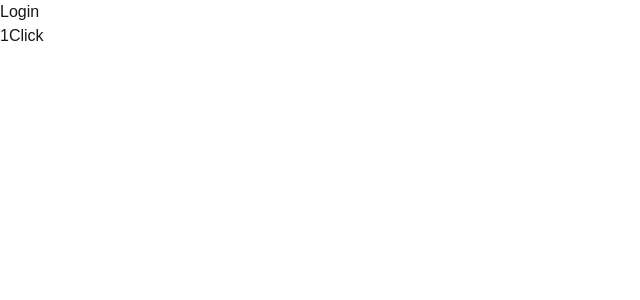
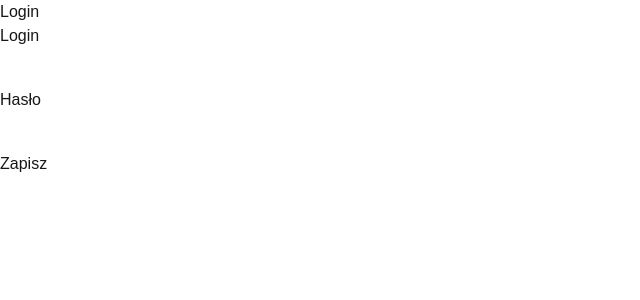
Before and after one commit to NorbertSkulski/skyservice, a Next.js app: page /login in a window 1280 px wide. Shown: the top 300 px of the page, without its empty margins (0-640 px from the left). Built offline with nearby package versions, Linux system fonts and the light colour scheme.

Commit message:
add tanstacquery

```diff
--- a/package.json
+++ b/package.json
@@ -20,7 +20,8 @@
     "next-auth": "^5.0.0-beta.31",
     "pg": "^8.22.0",
     "react": "19.2.4",
-    "react-dom": "19.2.4"
+    "react-dom": "19.2.4",
+    "react-hook-form": "^7.80.0"
   },
   "devDependencies": {
     "@tailwindcss/postcss": "^4",
--- a/src/app/actions/clientActions/user/userActions.ts
+++ b/src/app/actions/clientActions/user/userActions.ts
@@ -2,10 +2,15 @@
 
 import { User } from "@/generated/prisma/client"
 import { useAppMutation } from "../utils/globalQueryActions"
-import { createUser } from "../../serverActions/user/userActions";
+import { createUser, getUsers } from "../../serverActions/user/userActions";
+import { useQuery } from "@tanstack/react-query";
 
 export type UserType = Omit<User,'id'>;
 
 export const useCreateMutationUser = () => {
     return useAppMutation(["users"],(data:UserType)=>createUser({...data}))
 }
+
+export const useGetUsersQuery = ()=>{
+    return useQuery({ queryKey: ['users'], queryFn: () => getUsers() })
+}
--- a/src/app/actions/serverActions/user/userActions.ts
+++ b/src/app/actions/serverActions/user/userActions.ts
@@ -17,18 +17,14 @@ export const getUsers = async () => {
 
 export const createUser = async (data:UserType) => {
 
-        console.log("UserType1",data)
-
     const userCreateData:UserType = {
         ...data,
         password:bcrypt.hashSync(data.password, parseInt(process.env.SALT as string))
     }
 
-    console.log("UserType2",userCreateData)
-
     const user: User = await prisma.user.create({
        data:userCreateData
     });
-    console.log("Create user:", user);
+
     return user;
 }
--- a/src/app/dashboard/page.tsx
+++ b/src/app/dashboard/page.tsx
@@ -4,14 +4,13 @@ import SkyButton from "@/components/buttons/SkyButton";
 import { getUsers } from "@/app/actions/serverActions/user/userActions";
 import { useQuery, } from "@tanstack/react-query";
 import { signOut } from "next-auth/react";
-import { useCreateMutationUser, UserType } from "../actions/clientActions/user/userActions";
+import { useCreateMutationUser, useGetUsersQuery, UserType } from "../actions/clientActions/user/userActions";
 
 const Dashboard = () => {
 
     const mutation = useCreateMutationUser();
 
-    const { data, isLoading } = useQuery({ queryKey: ['users'], queryFn: () => getUsers() })
-
+    const { data, isLoading } = useGetUsersQuery();
     console.log("Load data query:", data);
 
 
--- a/src/app/login/components/forms/LoginForm.tsx
+++ b/src/app/login/components/forms/LoginForm.tsx
@@ -1,20 +1,19 @@
 "use client"
 import SkyButton from "@/components/buttons/SkyButton";
+import SkyInput from "@/components/inputs/SkyInput";
+import { User } from "@/generated/prisma/client";
 import { signIn } from "next-auth/react";
 import { useRouter } from "next/navigation";
+import { FormProvider, useForm } from "react-hook-form";
 
 
-type LoginFormProps = {
-    data: any
-}
+type LoginFormProps = Pick<User,"login" | "password">
 
 
 
-const LoginForm = (props: LoginFormProps) => {
+const LoginForm = () => {
 
-     const router = useRouter();
-
-    const { data } = props
+    const router = useRouter();
 
     const login = async () => {
 
@@ -23,11 +22,11 @@ const LoginForm = (props: LoginFormProps) => {
             password: "test",
             redirect: false
         })
-        console.log("login user:",res)
+        console.log("login user:", res)
 
-        if(!res.error && res.url){
+        if (!res.error && res.url) {
             const urlObj = new URL(res.url);
-            const callbackUrl = urlObj.searchParams.get("callbackUrl")||"/dashboard";
+            const callbackUrl = urlObj.searchParams.get("callbackUrl") || "/dashboard";
             router.push(callbackUrl);
             return;
         }
@@ -37,11 +36,35 @@ const LoginForm = (props: LoginFormProps) => {
     };
 
 
-    return <div>
-        {data.test}
-        <SkyButton onClick={login}>Click</SkyButton>
-    </div>;
+    const methods = useForm<LoginFormProps>({
+        defaultValues: { login:"", password:"" }
+    });
 
+
+    const onSubmit = (data: LoginFormProps) => console.log(data);
+
+    return (
+        <FormProvider {...methods}>
+            <form onSubmit={methods.handleSubmit(onSubmit)}>
+
+                <SkyInput
+                    name="login"
+                    label="Login"
+                    type="text"
+                    rules={{ required: 'Login jest obowiązkowy!' }}
+                />
+
+                <SkyInput
+                    name="password"
+                    type="password"
+                    label="Hasło"
+                    rules={{ required: 'Hasło jest obowiązkowe!' }}
+                />
+
+                <SkyButton type="submit">Zapisz</SkyButton>
+            </form>
+        </FormProvider>
+    );
 }
 
 export default LoginForm;
--- a/src/components/buttons/SkyButton.tsx
+++ b/src/components/buttons/SkyButton.tsx
@@ -3,13 +3,14 @@
 
 export type SkyButtonType = {
     children: React.ReactNode,
-    onClick:() => void
+    onClick?:() => void,
+    type?: "submit" | "reset" | "button" | undefined;
 }
 
 const SkyButton = (props:SkyButtonType) => {
-    const { children, onClick }=props;
+    const { children, onClick, type="button" }=props;
   return (
-    <button onClick={onClick}>
+    <button type={type} onClick={onClick}>
         {children}
     </button>
   );
--- /dev/null
+++ b/src/components/inputs/SkyInput.tsx
@@ -0,0 +1,32 @@
+import { Controller, useFormContext } from 'react-hook-form';
+
+type SkyInputProps = {
+  name: string
+  label: string
+  type?: string
+  rules?: object
+}
+
+const SkyInput = ({ name, label, type = 'text', rules }: SkyInputProps) => {
+
+  const { control } = useFormContext();
+
+  return (
+    <div style={{ marginBottom: '1rem' }}>
+      <label style={{ display: 'block' }}>{label}</label>
+      <Controller
+        name={name}
+        control={control}
+        rules={rules}
+        render={({ field, fieldState: { error } }) => (
+          <>
+            <input {...field} type={type} />
+            {error && <span style={{ color: 'red' }}>{error.message}</span>}
+          </>
+        )}
+      />
+    </div>
+  );
+};
+
+export default SkyInput;
```
Also changed, not shown: 1 other file (tests, documents, lock files or other folders).
